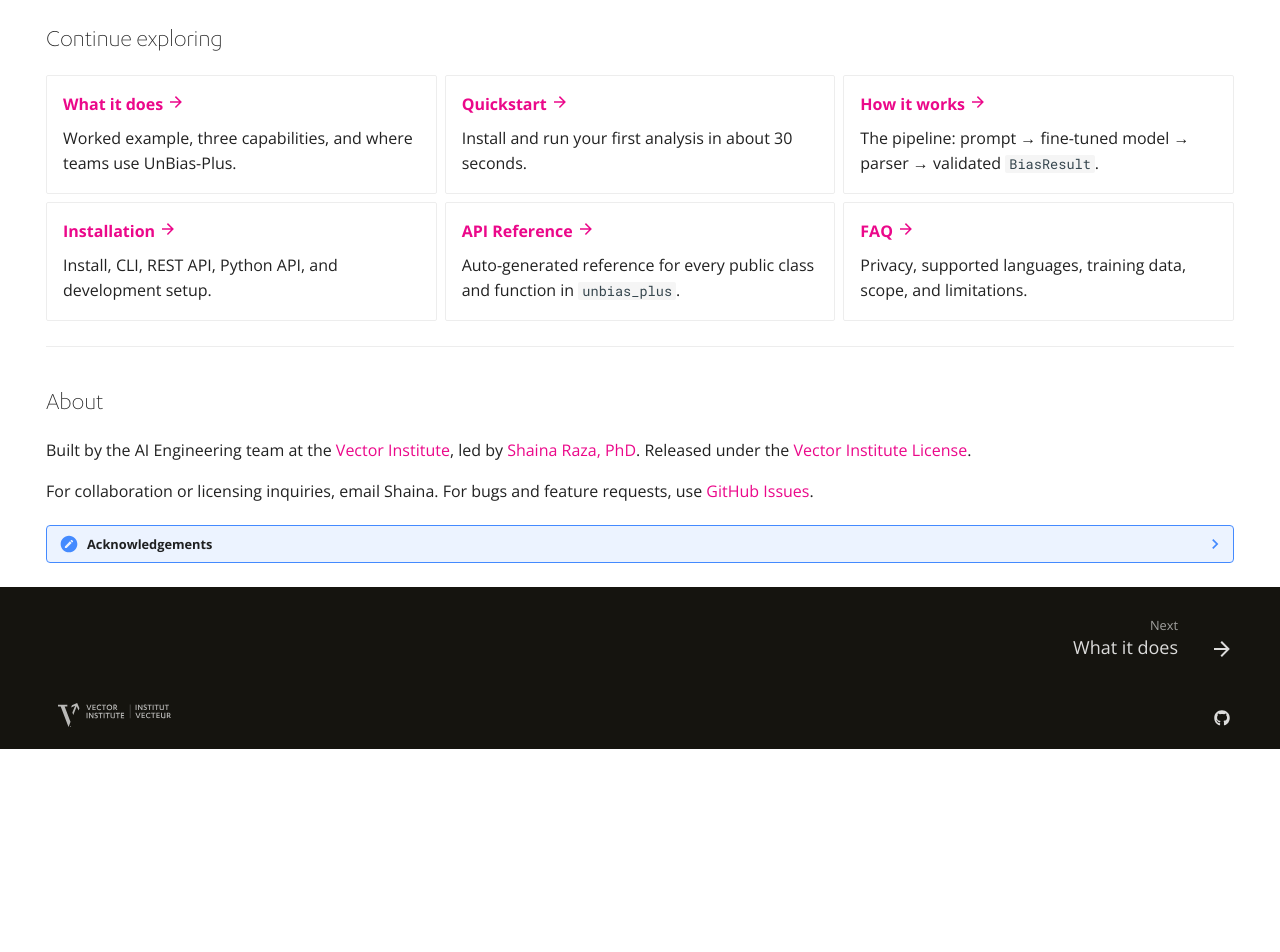
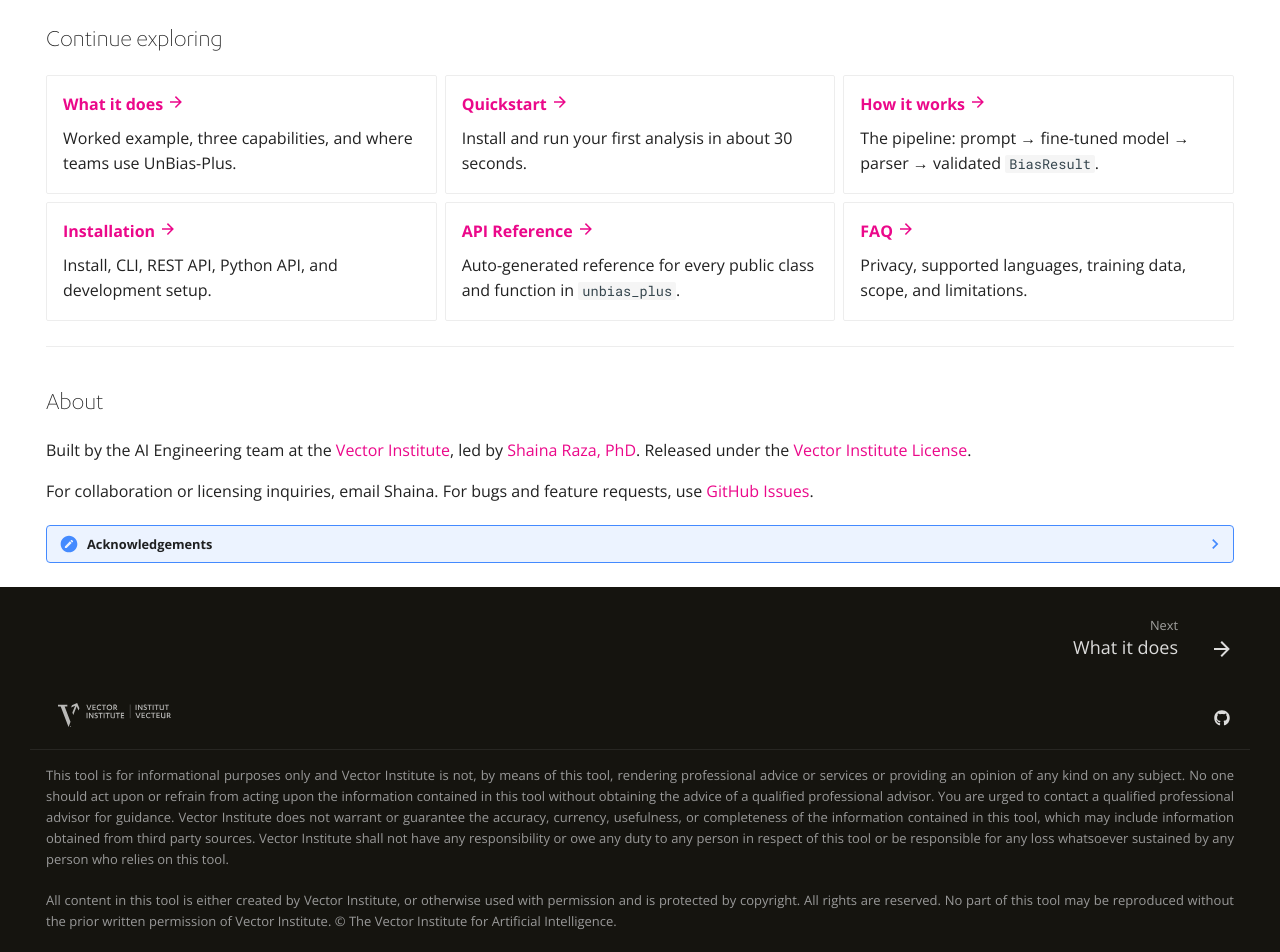
Before and after one commit to VectorInstitute/unbias-plus, an MkDocs documentation site: the page built from docs/index.md, in a window 1280 px wide and 1400 px high, scrolled down 439 px. Shown: the part 448-1400 px from the top of the window. Built offline with MkDocs 1.6.1 and Material for MkDocs 9.7.7, drawn with Linux system fonts in a browser that asks for light colours; comment, search, counter and statistics services are not loaded; before the commit the page ends 1636 px from its top, so only the background shows below that.

Commit message:
feat: adding legal desclaimer on demo and docs

```diff
--- /dev/null
+++ b/docs/overrides/partials/footer.html
@@ -0,0 +1,58 @@
+{#-
+  Footer override: keep Material's prev/next + copyright/social row intact;
+  legal disclaimer lives in its own full-width band below.
+-#}
+<footer class="md-footer">
+  {% if "navigation.footer" in features %}
+    {% if page.previous_page or page.next_page %}
+      {% if page.meta and page.meta.hide %}
+        {% set hidden = "hidden" if "footer" in page.meta.hide %}
+      {% endif %}
+      <nav class="md-footer__inner md-grid" aria-label="{{ lang.t('footer') }}" {{ hidden }}>
+        {% if page.previous_page %}
+          {% set direction = lang.t("footer.previous") %}
+          <a href="{{ page.previous_page.url | url }}" class="md-footer__link md-footer__link--prev" aria-label="{{ direction }}: {{ page.previous_page.title | e }}">
+            <div class="md-footer__button md-icon">
+              {% set icon = config.theme.icon.previous or "material/arrow-left" %}
+              {% include ".icons/" ~ icon ~ ".svg" %}
+            </div>
+            <div class="md-footer__title">
+              <span class="md-footer__direction">
+                {{ direction }}
+              </span>
+              <div class="md-ellipsis">
+                {{ page.previous_page.title }}
+              </div>
+            </div>
+          </a>
+        {% endif %}
+        {% if page.next_page %}
+          {% set direction = lang.t("footer.next") %}
+          <a href="{{ page.next_page.url | url }}" class="md-footer__link md-footer__link--next" aria-label="{{ direction }}: {{ page.next_page.title | e }}">
+            <div class="md-footer__title">
+              <span class="md-footer__direction">
+                {{ direction }}
+              </span>
+              <div class="md-ellipsis">
+                {{ page.next_page.title }}
+              </div>
+            </div>
+            <div class="md-footer__button md-icon">
+              {% set icon = config.theme.icon.next or "material/arrow-right" %}
+              {% include ".icons/" ~ icon ~ ".svg" %}
+            </div>
+          </a>
+        {% endif %}
+      </nav>
+    {% endif %}
+  {% endif %}
+  <div class="md-footer-meta md-typeset">
+    <div class="md-footer-meta__inner md-grid">
+      {% include "partials/copyright.html" %}
+      {% if config.extra.social %}
+        {% include "partials/social.html" %}
+      {% endif %}
+    </div>
+    {% include "partials/legal-disclaimer.html" %}
+  </div>
+</footer>
--- /dev/null
+++ b/docs/overrides/partials/legal-disclaimer.html
@@ -0,0 +1,3 @@
+<div class="md-footer-disclaimer md-grid">
+  <p class="legal-disclaimer">This tool is for informational purposes only and Vector Institute is not, by means of this tool, rendering professional advice or services or providing an opinion of any kind on any subject. No one should act upon or refrain from acting upon the information contained in this tool without obtaining the advice of a qualified professional advisor. You are urged to contact a qualified professional advisor for guidance. Vector Institute does not warrant or guarantee the accuracy, currency, usefulness, or completeness of the information contained in this tool, which may include information obtained from third party sources. Vector Institute shall not have any responsibility or owe any duty to any person in respect of this tool or be responsible for any loss whatsoever sustained by any person who relies on this tool.<br><br>All content in this tool is either created by Vector Institute, or otherwise used with permission and is protected by copyright. All rights are reserved. No part of this tool may be reproduced without the prior written permission of Vector Institute. © The Vector Institute for Artificial Intelligence.</p>
+</div>
--- a/docs/stylesheets/extra.css
+++ b/docs/stylesheets/extra.css
@@ -96,6 +96,19 @@
   display: flex;
   justify-content: space-between;
   align-items: center;
+}
+
+.md-footer-disclaimer {
+  padding: 0.75rem 0.8rem 1rem;
+  border-top: 1px solid rgba(255, 255, 255, 0.08);
+}
+
+.md-footer-disclaimer .legal-disclaimer {
+  font-size: 0.65rem;
+  line-height: 1.6;
+  color: #999;
+  margin: 0;
+  text-align: justify;
 }
 /*buttons updated rounded*/
 .md-button,
--- a/src/unbias_plus/demo/templates/index.html
+++ b/src/unbias_plus/demo/templates/index.html
@@ -175,7 +175,10 @@
       <span id="tooltip-replacement"></span>
     </div>
   </div>
-  <footer class="site-footer">Copyright © 2026, Vector AI Engineering</footer>
+  <footer class="site-footer">
+    <p class="legal-disclaimer">This tool is for informational purposes only and Vector Institute is not, by means of this tool, rendering professional advice or services or providing an opinion of any kind on any subject. No one should act upon or refrain from acting upon the information contained in this tool without obtaining the advice of a qualified professional advisor. You are urged to contact a qualified professional advisor for guidance. Vector Institute does not warrant or guarantee the accuracy, currency, usefulness, or completeness of the information contained in this tool, which may include information obtained from third party sources. Vector Institute shall not have any responsibility or owe any duty to any person in respect of this tool or be responsible for any loss whatsoever sustained by any person who relies on this tool.<br><br>All content in this tool is either created by Vector Institute, or otherwise used with permission and is protected by copyright. All rights are reserved. No part of this tool may be reproduced without the prior written permission of Vector Institute. © The Vector Institute for Artificial Intelligence.</p>
+    <p class="site-footer-copyright">Copyright © 2026, Vector AI Engineering</p>
+  </footer>
 
   <script src="https://cdnjs.cloudflare.com/ajax/libs/pdf.js/3.11.174/pdf.min.js"></script>
   <script src="/static/script.js"></script>
```
Also changed, not shown: src/unbias_plus/demo/static/style.css (+28 -1 lines), src/unbias_plus/demo/templates/landing.html (+20 -8 lines).
